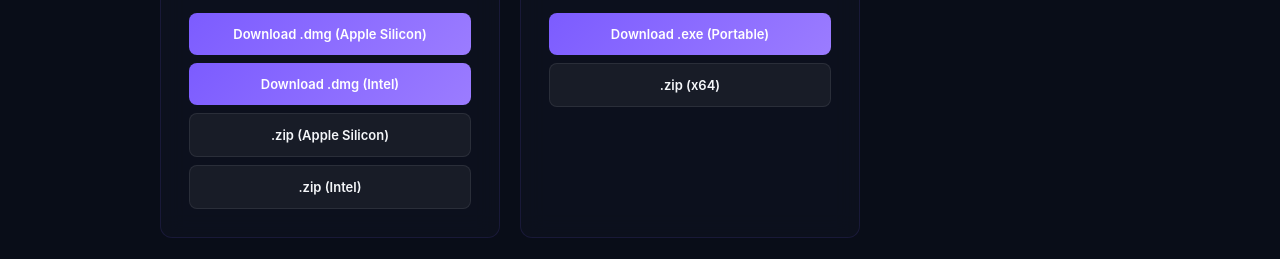
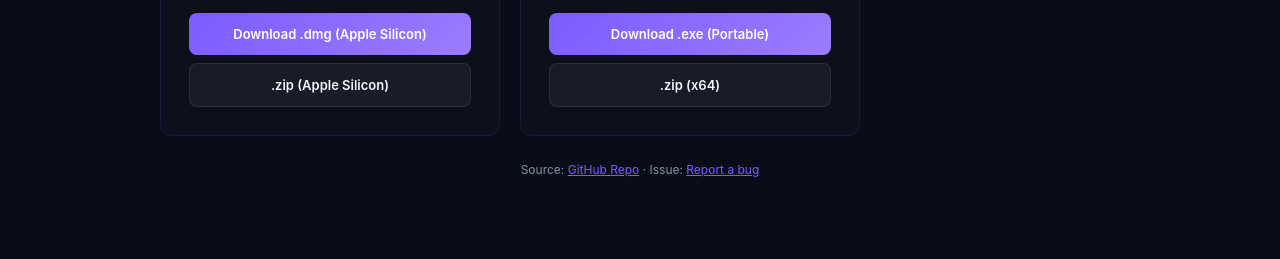
Before and after one commit to dromiuz/forge-village, a plain HTML site: page landing-page/index.html in a window 1280 px wide. Shown: the part 7264-7523 px from the top of the page. Drawn offline with Linux system fonts and the light colour scheme.

Commit message:
Simplify macOS downloads to ARM64 only (CI limitation)

```diff
--- a/landing-page/index.html
+++ b/landing-page/index.html
@@ -1063,9 +1063,7 @@
             <p>Apple Silicon (M1/M2/M3) &amp; Intel</p>
             <div class="download-links">
               <a href="https://github.com/dromiuz/forge-village/releases/latest/download/forge-village-2.1.1-mac-arm64.dmg" class="dl-link primary">Download .dmg (Apple Silicon)</a>
-              <a href="https://github.com/dromiuz/forge-village/releases/latest/download/forge-village-2.1.1-mac-x64.dmg" class="dl-link primary">Download .dmg (Intel)</a>
               <a href="https://github.com/dromiuz/forge-village/releases/latest/download/forge-village-2.1.1-mac-arm64.zip" class="dl-link secondary">.zip (Apple Silicon)</a>
-              <a href="https://github.com/dromiuz/forge-village/releases/latest/download/forge-village-2.1.1-mac-x64.zip" class="dl-link secondary">.zip (Intel)</a>
 </div>
           </div>
 
```
